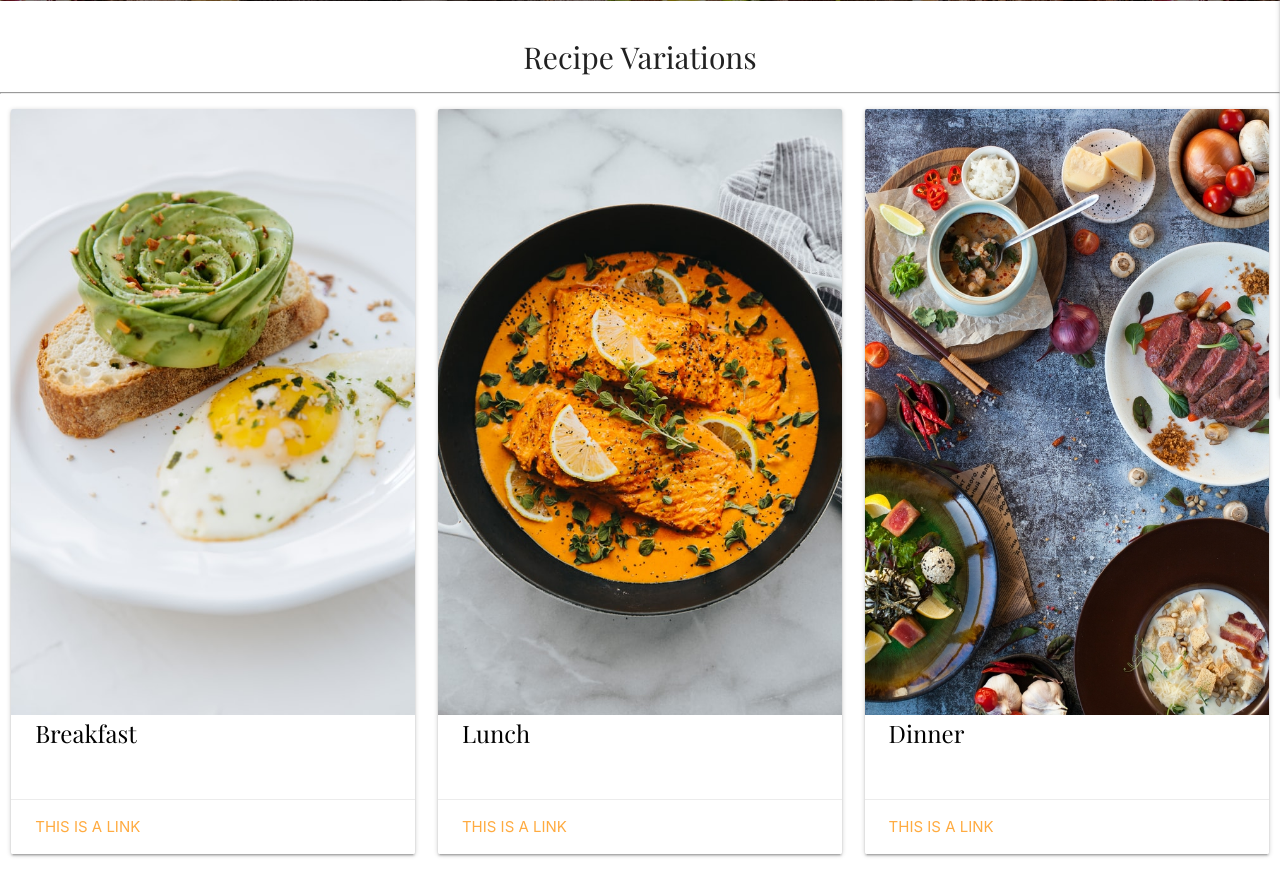
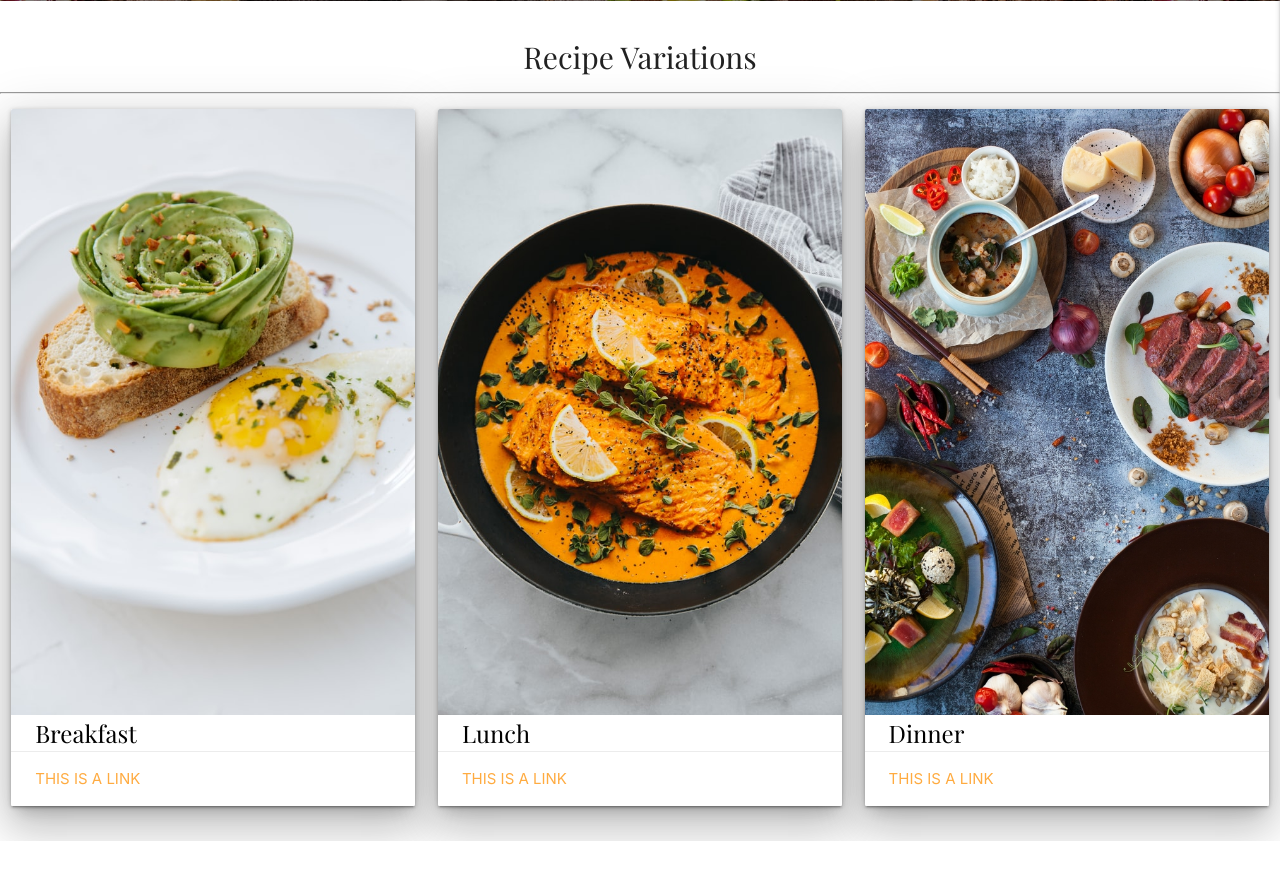
Before and after one commit to kenweechin/recipe-app, a Flask app: page / in a window 1280 px wide. Shown: the part 463-1352 px from the top of the page. After the commit the page ends 1304 px from the top, so only its background shows below. Run offline with Flask 2, Linux system fonts and the light colour scheme; data that the repository does not hold is empty; some libraries are stand-ins or nearby versions.

Commit message:
Add shadow features to card elements on the Home page

```diff
--- a/templates/recipes.html
+++ b/templates/recipes.html
@@ -22,41 +22,41 @@
 
 <div class="row recipe-choice">
   <div class="col s12 m4" id="breakfast">
+    <div class="z-depth-5">
       <div class="card">
         <div class="card-image">
           <img src="{{url_for('static', filename='images/breakfast.jpg')}}">
           <span class="card-title">Breakfast</span>
-      </div>
-      <div class="card-content">
         </div>
         <div class="card-action">
           <a href="#">This is a link</a>
         </div>
       </div>
     </div>
+  </div>
   <div class="col s12 m4" id="lunch">
+    <div class="z-depth-5">
       <div class="card">
         <div class="card-image">
           <img src="{{url_for('static', filename='images/lunch.jpg')}}">
           <span class="card-title">Lunch</span>
-      </div>
-      <div class="card-content">
         </div>
         <div class="card-action">
           <a href="#">This is a link</a>
         </div>
       </div>
     </div>
+  </div>
   <div class="col s12 m4" id="dinner">
+    <div class=" z-depth-5">
       <div class="card">
         <div class="card-image">
           <img src="{{url_for('static', filename='images/dinner.jpg')}}">
           <span class="card-title">Dinner</span>
         </div>
-        <div class="card-content">
-        </div>
         <div class="card-action">
           <a href="#">This is a link</a>
+        </div>
       </div>
     </div>
   </div>
```
Lines whose indentation alone changed are shown as unchanged.
